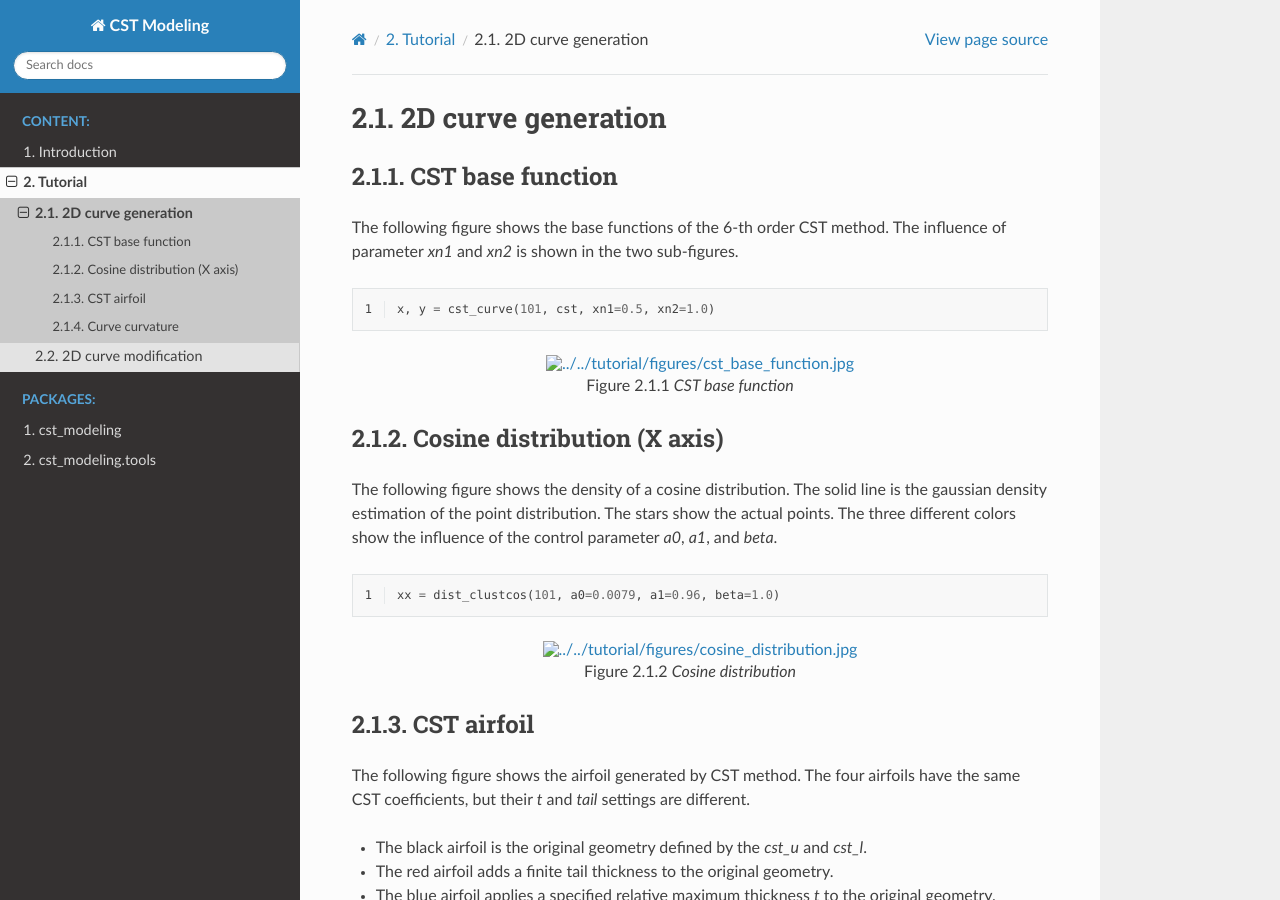
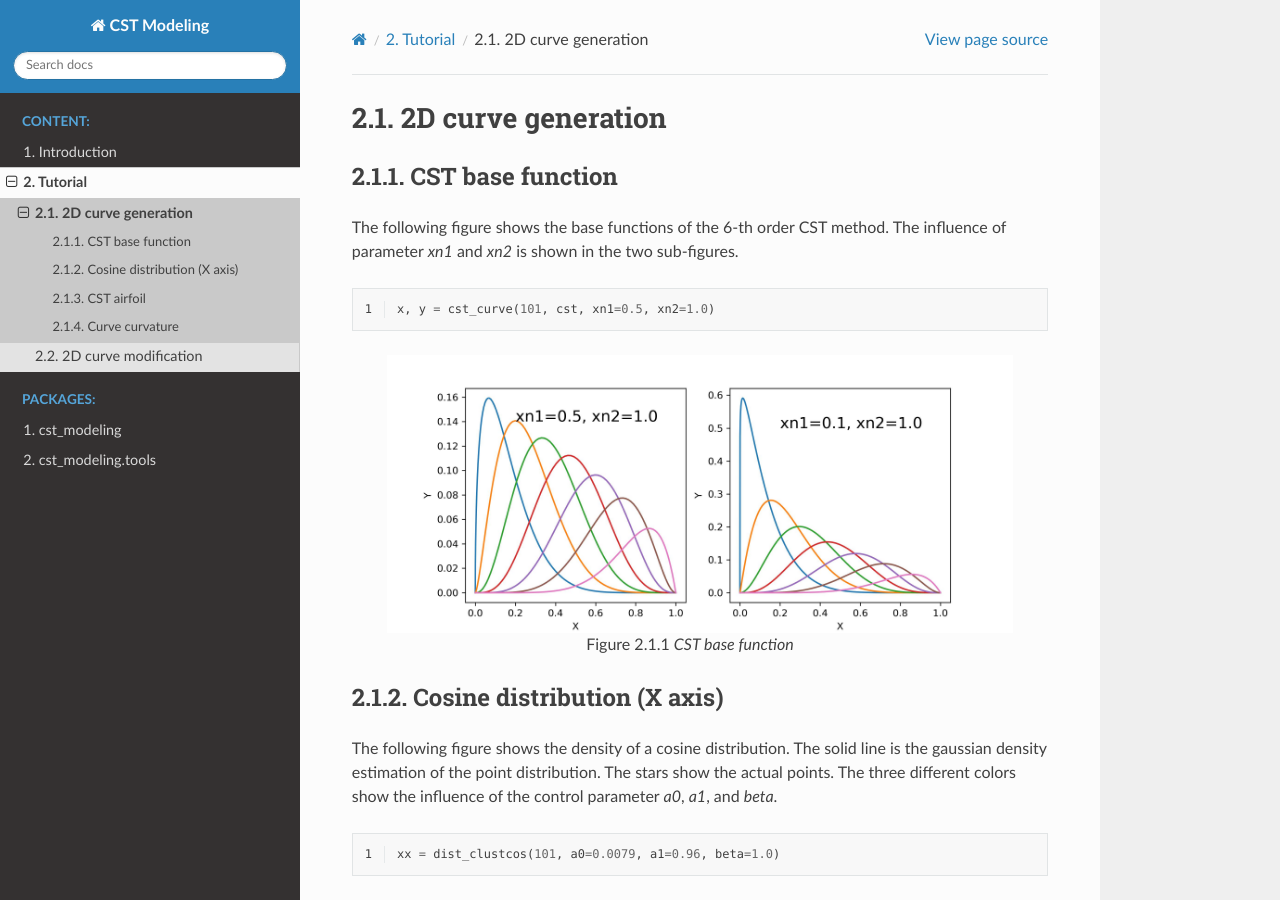
Before and after one commit to swayli94/cst-modeling3d, a Sphinx documentation site: the page built from docs/source/tutorial/curve_2d.rst, in a window 1280 px wide and 900 px high. Built offline with Sphinx 7.4.7 and the Read the Docs theme 2.0.0, drawn with Linux system fonts in a browser that asks for light colours.

```diff
--- a/docs/source/conf.py
+++ b/docs/source/conf.py
@@ -12,7 +12,7 @@
 #
 import os
 import sys
-sys.path.insert(0, os.path.abspath('../../cst_modeling'))
+sys.path.insert(0, os.path.abspath('../../'))
 
 
 # -- Project information -----------------------------------------------------
--- a/docs/source/index.rst
+++ b/docs/source/index.rst
@@ -23,8 +23,8 @@ CST Modeling
     cst_modeling
 
 
-Search
-==================
+Indices and tables
+===================
 
 * :ref:`genindex`
 * :ref:`modindex`
--- a/docs/source/tutorial/curve_2d.rst
+++ b/docs/source/tutorial/curve_2d.rst
@@ -13,7 +13,7 @@ The influence of parameter `xn1` and `xn2` is shown in the two sub-figures.
     x, y = cst_curve(101, cst, xn1=0.5, xn2=1.0)
 
 
-.. figure:: ../../../tutorial/figures/cst_base_function.jpg
+.. figure:: ../../tutorial/figures/cst_base_function.jpg
     :width: 90 %
     :align: center
 
@@ -34,7 +34,7 @@ the influence of the control parameter `a0`, `a1`, and `beta`.
 
     xx = dist_clustcos(101, a0=0.0079, a1=0.96, beta=1.0)
 
-.. figure:: ../../../tutorial/figures/cosine_distribution.jpg
+.. figure:: ../../tutorial/figures/cosine_distribution.jpg
     :width: 70 %
     :align: center
 
@@ -60,7 +60,7 @@ The four airfoils have the same CST coefficients, but their `t` and `tail` setti
     x, yu, yl, tmax, rLE = cst_foil(1001, cst_u, cst_l, x=None, t=0.05, tail=0.0)   # blue
     x, yu, yl, tmax, rLE = cst_foil(1001, cst_u, cst_l, x=None, t=0.05, tail=0.01)  # green
 
-.. figure:: ../../../tutorial/figures/cst_airfoil.jpg
+.. figure:: ../../tutorial/figures/cst_airfoil.jpg
     :width: 70 %
     :align: center
 
@@ -78,7 +78,7 @@ Designers often looks at it.
 
     curvature = curve_curvature(x, y)
 
-.. figure:: ../../../tutorial/figures/curve_curvature.jpg
+.. figure:: ../../tutorial/figures/curve_curvature.jpg
     :width: 70 %
     :align: center
 
```
Also changed, not shown: docs/.readthedocs.yaml (deleted).
